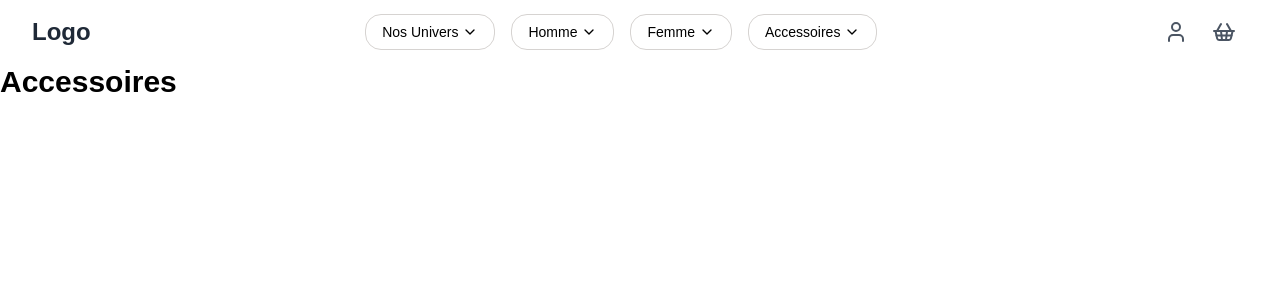
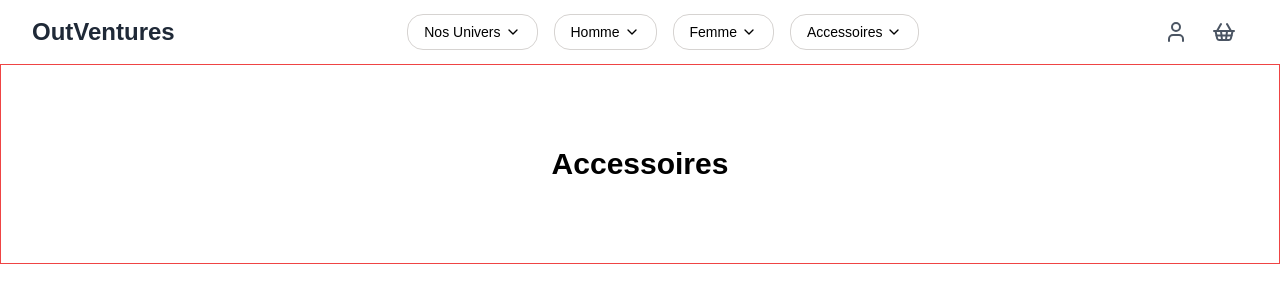
Before and after one commit to Valtkf/outventures, a Next.js app: page /category/Accessoires in a window 1280 px wide. Shown: the top 302 px of the page. Built offline with nearby package versions, Linux system fonts and the light colour scheme.

Commit message:
🐛 F02 : Fix bug with special characters

```diff
--- a/src/app/category/[category]/page.tsx
+++ b/src/app/category/[category]/page.tsx
@@ -15,14 +15,24 @@ const productsByCategory: Record<string, string[]> = {
 export default function CategoryPage() {
   const { category } = useParams();
 
-  // Forcer le type de `category` à être une chaîne
-  const categoryKey = category as keyof typeof productsByCategory;
+  // Si category est undefined ou vide, renvoie une page 404 ou un message d'erreur
+  if (!category) {
+    return <div className="text-center">Catégorie non trouvée</div>;
+  }
 
-  const products = productsByCategory[categoryKey] || [];
+  // Vérifie si category est un tableau ou une chaîne et décode
+  const decodedCategory =
+    typeof category === "string" ? decodeURIComponent(category) : "";
+
+  // Vérifie si la catégorie existe dans l'objet
+  const products = productsByCategory[decodedCategory] || [];
 
   return (
     <div className="bg-white">
-      <h1 className="text-3xl font-bold">{categoryKey}</h1>
+      <div className="w-full border border-red-500 h-[200px] flex justify-center items-center">
+        <h1 className="text-center text-3xl font-bold">{decodedCategory}</h1>
+      </div>
+
       <ul>
         {products.map((product, index) => (
           <li key={index} className="text-lg">
--- a/src/components/cards/ProductCards.tsx
+++ b/src/components/cards/ProductCards.tsx
@@ -38,7 +38,7 @@ export default function ProductCards() {
               />
               <div className="text-center p-6">
                 <Link
-                  href={`/category/${category.title}`} // Lien dynamique basé sur le titre de la catégorie
+                  href={`/category/${encodeURIComponent(category.title)}`} // Lien dynamique avec encodeURIComponent
                   className="text-xl font-semibold text-gray-900 hover:text-gray-700 transition-colors duration-300"
                 >
                   {category.title}
--- a/src/components/navbar/Logo.tsx
+++ b/src/components/navbar/Logo.tsx
@@ -5,7 +5,7 @@ export default function Logo() {
   return (
     <div className="flex-shrink-0 flex items-center">
       <Link href="/" className="text-2xl font-bold text-gray-800">
-        Logo
+        OutVentures
       </Link>
     </div>
   );
```
